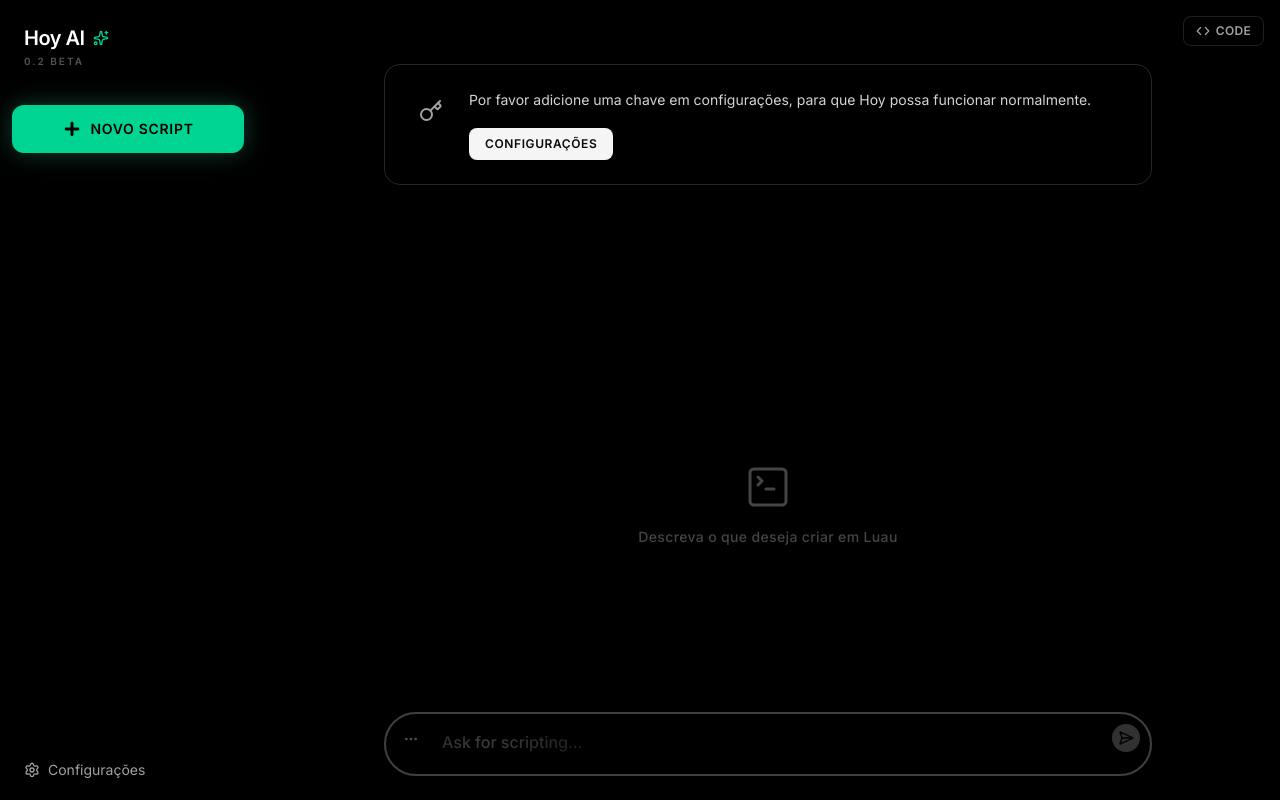
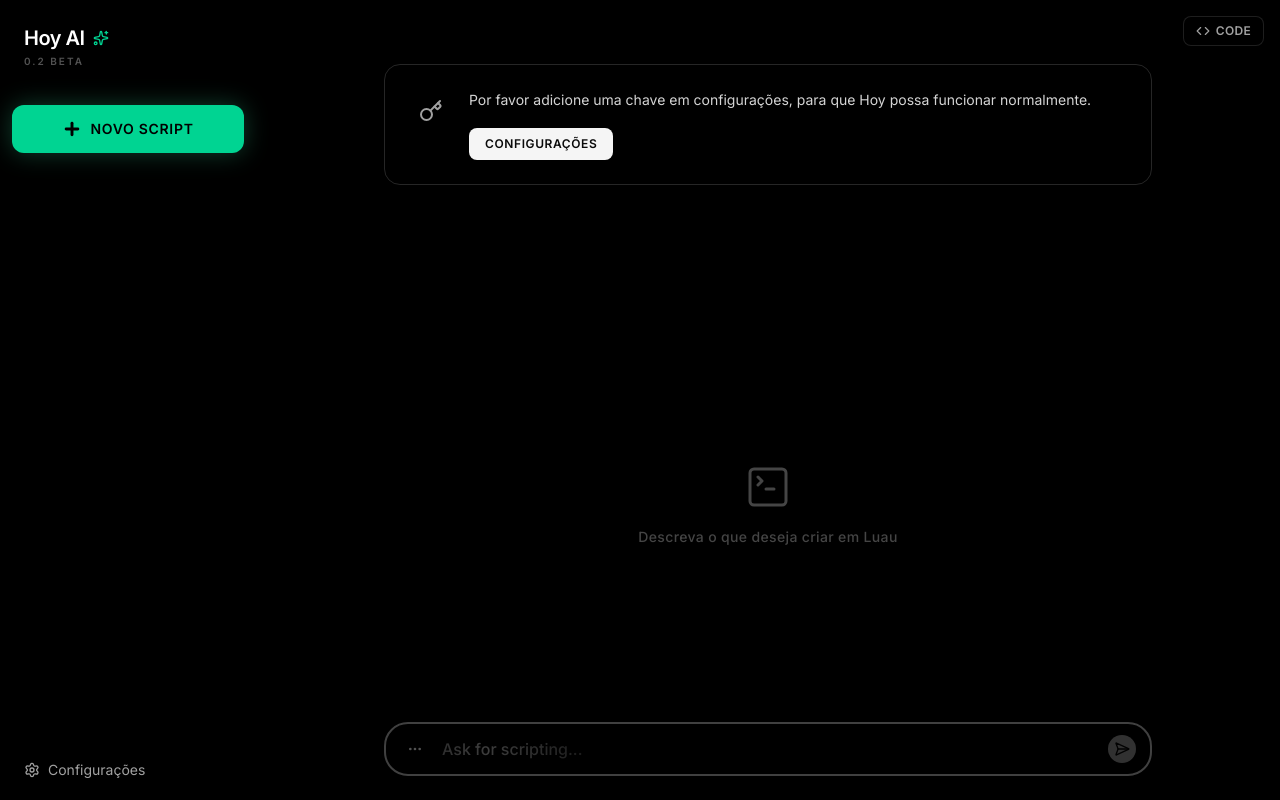
Before and after one commit to wesley04012011w-cloud/Hoy-0.1, a React (Vite) app: page / in a window 1280 px wide. Built offline with nearby package versions, Linux system fonts and the light colour scheme.

Commit message:
feat(ai): update model selection and refine input UI
Remove deprecated Gemini model mapping to support current API versions and streamline the chat input component layout.

```diff
--- a/src/App.tsx
+++ b/src/App.tsx
@@ -175,15 +175,7 @@
 
       if (userApiKey && userApiKey.trim() !== '') {
         // Direct Client-Side Gemini API Call
-        const modelMapping: { [key: string]: string } = {
-          'gemini-3.5-flash': 'gemini-2.5-flash',
-          'gemini-3.1-pro-preview': 'gemini-2.5-pro',
-          'gemini-3-flash-preview': 'gemini-2.5-flash',
-          'gemini-flash-latest': 'gemini-2.5-flash',
-          'gemini-3.1-flash-lite': 'gemini-2.5-flash',
-        };
-
-        const actualModel = modelMapping[selectedModel] || selectedModel || 'gemini-2.5-flash';
+        const actualModel = selectedModel || 'gemini-3.5-flash';
 
         const contents = targetMessages.map(msg => ({
           role: msg.role === "user" ? "user" : "model",
@@ -645,25 +637,10 @@
               <div className="max-w-3xl mx-auto pointer-events-auto">
                 <form
                   onSubmit={handleSubmit}
-                  className="relative flex flex-col bg-black border-2 border-neutral-700 rounded-[32px] overflow-visible focus-within:border-neutral-500 transition-all shadow-[0_0_50px_-12px_rgba(0,0,0,0.5)]"
+                  className="relative flex items-center bg-black border-2 border-neutral-700 rounded-[24px] px-3.5 py-1.5 focus-within:border-neutral-500 transition-all shadow-[0_0_50px_-12px_rgba(0,0,0,0.5)] min-h-[48px] overflow-visible"
                 >
-                  <div className="relative">
-                    {!input && (
-                      <div className="absolute left-14 top-[15px] pointer-events-none text-sm md:text-base leading-relaxed shimmer-text font-medium opacity-40 select-none">
-                        Ask for scripting...
-                      </div>
-                    )}
-                    <textarea
-                      ref={textareaRef}
-                      value={input}
-                      onChange={(e) => setInput(e.target.value)}
-                      onKeyDown={handleKeyDown}
-                      className="w-full min-h-[52px] max-h-[180px] bg-transparent text-neutral-200 placeholder:text-transparent px-14 pt-3.5 pb-3.5 resize-none focus:outline-none text-sm md:text-base leading-relaxed"
-                      rows={1}
-                    />
-
                   {/* Left "..." Menu Button */}
-                    <div className="absolute left-2.5 top-2.5">
+                  <div className="relative flex items-center justify-center shrink-0">
                     <button
                       type="button"
                       onClick={() => {
@@ -760,8 +737,25 @@
                     </AnimatePresence>
                   </div>
 
+                  {/* Input Textarea Container */}
+                  <div className="flex-1 relative mx-3 min-w-0">
+                    {!input && (
+                      <div className="absolute left-0 top-1/2 -translate-y-1/2 pointer-events-none text-sm md:text-base leading-relaxed shimmer-text font-medium opacity-40 select-none">
+                        Ask for scripting...
+                      </div>
+                    )}
+                    <textarea
+                      ref={textareaRef}
+                      value={input}
+                      onChange={(e) => setInput(e.target.value)}
+                      onKeyDown={handleKeyDown}
+                      className="w-full bg-transparent text-neutral-200 placeholder:text-transparent py-1.5 resize-none focus:outline-none text-sm md:text-base leading-relaxed block max-h-[180px] min-h-[32px]"
+                      rows={1}
+                    />
+                  </div>
+
                   {/* Right Send Button */}
-                    <div className="absolute right-2.5 top-2.5">
+                  <div className="shrink-0">
                     <button
                       type="submit"
                       disabled={!input.trim() || isGenerating}
@@ -769,7 +763,6 @@
                     >
                       <SendHorizontal className="w-4 h-4" />
                     </button>
-                    </div>
                   </div>
                 </form>
               </div>
```
Lines whose indentation alone changed are shown as unchanged.
